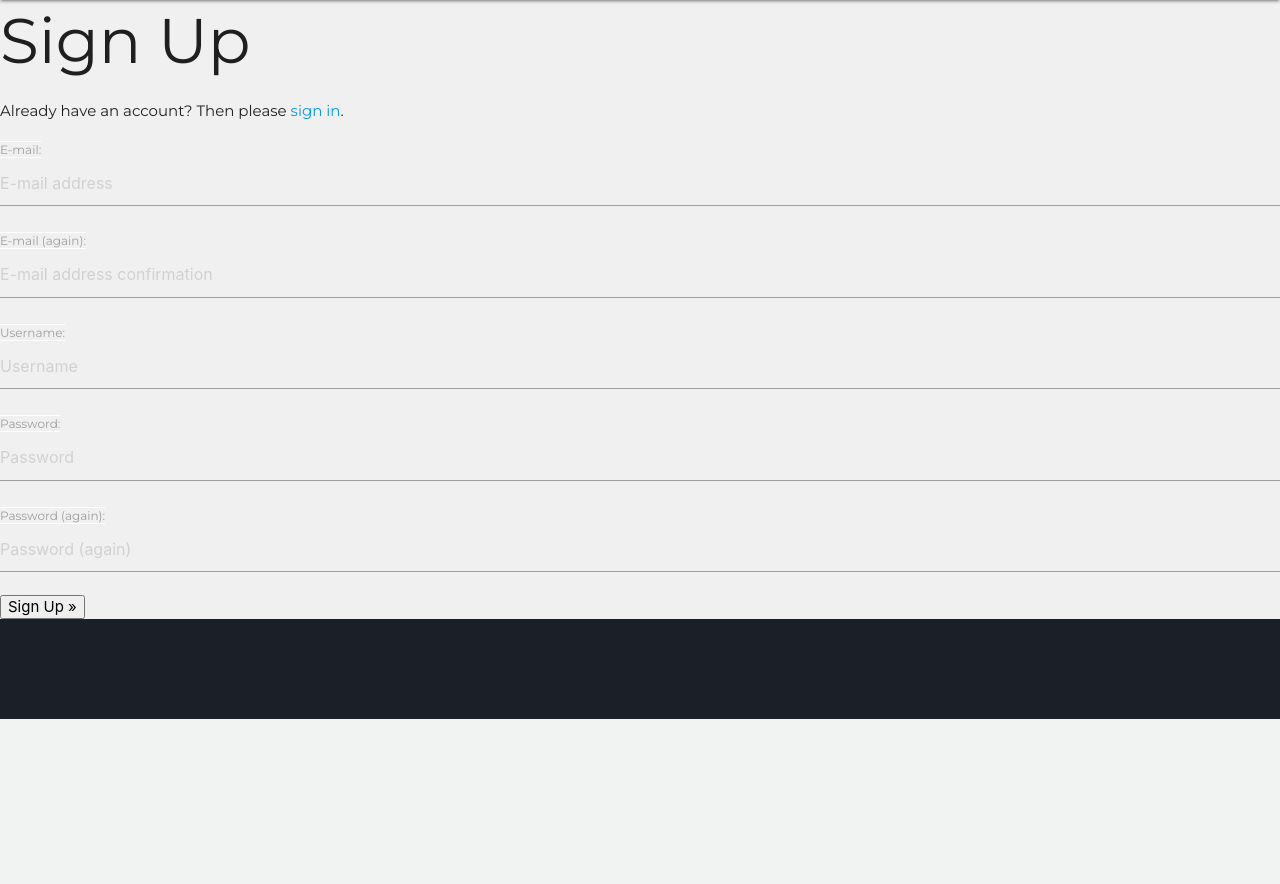
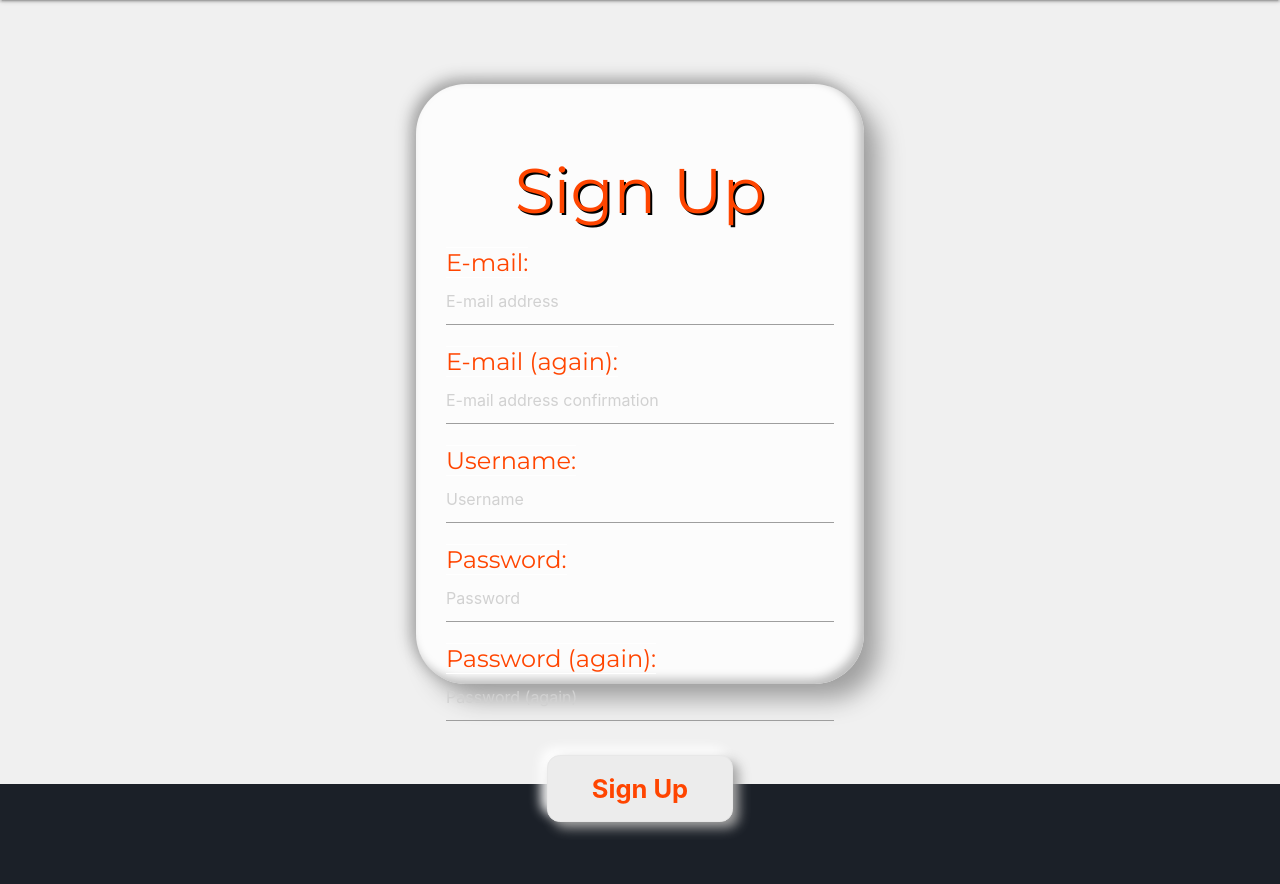
Before and after one commit to DHayes23/Valencia-Tennis, a Django app: page /accounts/signup/ in a window 1280 px wide. Shown: the part 100-984 px from the top of the page. Before the commit the page ends 819 px from the top, so only its background shows below. Run offline with Django 3.2, Linux system fonts and the light colour scheme; some libraries are stand-ins or nearby versions.

Commit message:
Modify allauth signup template

```diff
--- a/templates/allauth/account/signup.html
+++ b/templates/allauth/account/signup.html
@@ -5,9 +5,15 @@
 {% block head_title %}{% trans "Signup" %}{% endblock %}
 
 {% block content %}
-<h1>{% trans "Sign Up" %}</h1>
 
-<p>{% blocktrans %}Already have an account? Then please <a href="{{ login_url }}">sign in</a>.{% endblocktrans %}</p>
+{% load static %}
+<link rel="stylesheet" href="{% static 'css/auth.css' %}">
+<link rel="icon" type="image/x-icon" href="/media/favicon.ico">
+
+<section>
+  <div class="container">
+    <div class="auth-panel">
+      <h1 class="center-align auth-heading">{% trans "Sign Up" %}</h1>
 
       <form class="signup" id="signup_form" method="post" action="{% url 'account_signup' %}">
       {% csrf_token %}
@@ -15,7 +21,15 @@
       {% if redirect_field_value %}
       <input type="hidden" name="{{ redirect_field_name }}" value="{{ redirect_field_value }}" />
       {% endif %}
-  <button type="submit">{% trans "Sign Up" %} &raquo;</button>
+      <div class="center-align">
+        <button type="submit" class="auth-button">{% trans "Sign Up" %}</button>
+      </div>
       </form>
+    </div>
+
+  </div>
+
+</section>
+
 
 {% endblock %}
```
Lines whose indentation alone changed are shown as unchanged.
